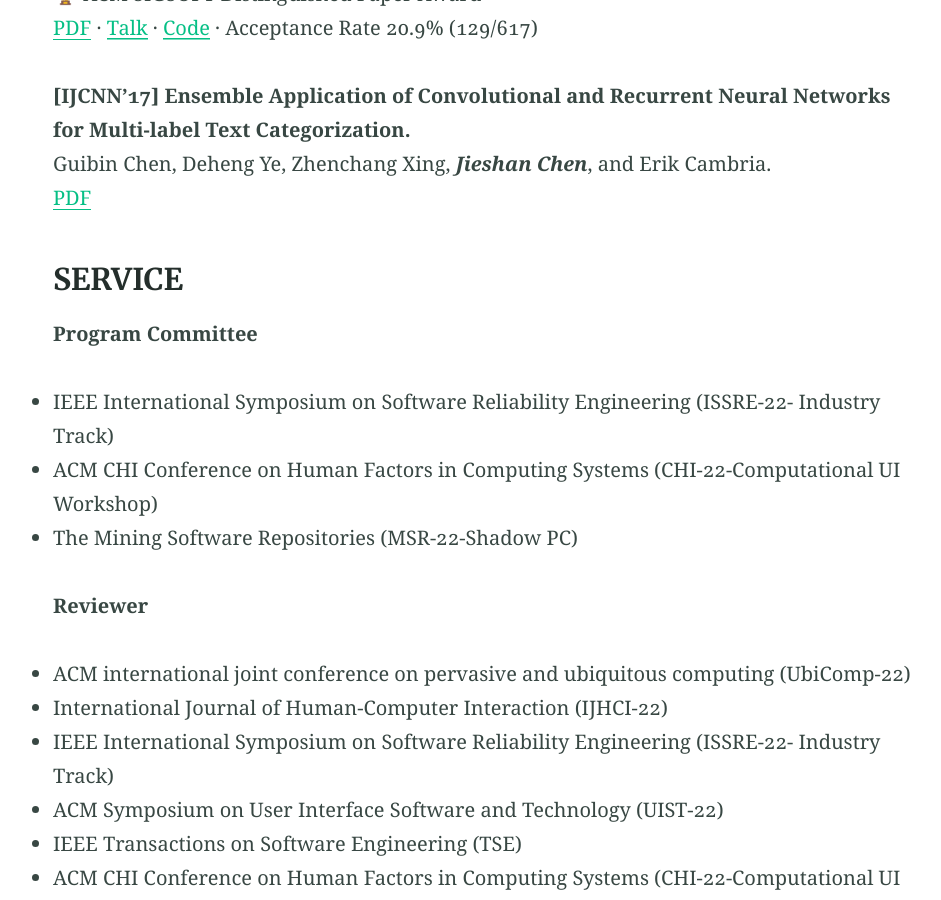
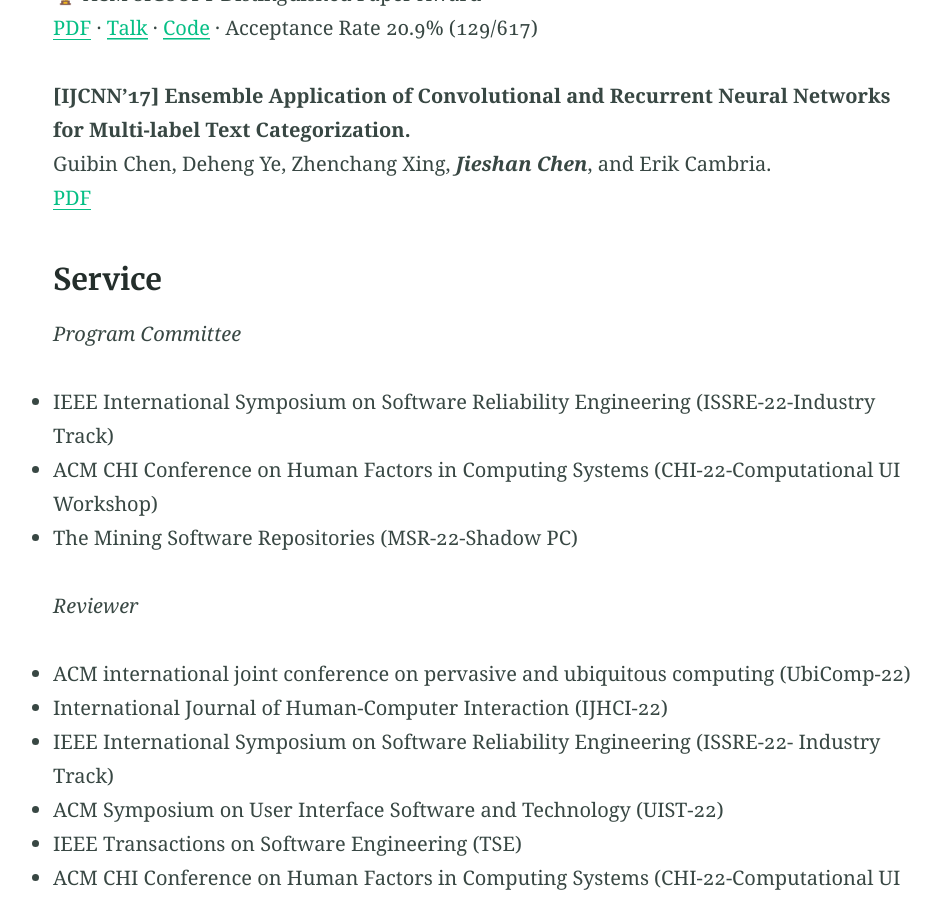
Before and after one commit to chenjshnn/chenjshnn.github.io, a Jekyll site: the page built from index.md, in a window 1280 px wide and 900 px high, scrolled down 2086 px. Shown: the whole window, without its empty margins (155-1096 px from the left). Built offline with Jekyll 4.4.1, drawn with Linux system fonts in a browser that asks for light colours.

```diff
--- a/index.md
+++ b/index.md
@@ -53,14 +53,14 @@ Guibin Chen, Deheng Ye, Zhenchang Xing, ***Jieshan Chen***, and Erik Cambria. <b
 [PDF](https://ieeexplore.ieee.org/document/7966144/keywords)
 
 
-### SERVICE
+### Service
 
-**Program Committee**
-- IEEE International Symposium on Software Reliability Engineering (ISSRE-22- Industry Track)
+*Program Committee* <br />
+- IEEE International Symposium on Software Reliability Engineering (ISSRE-22-Industry Track)
 - ACM CHI Conference on Human Factors in Computing Systems (CHI-22-Computational UI Workshop)
 - The Mining Software Repositories (MSR-22-Shadow PC)
 
-**Reviewer** <br />
+*Reviewer* <br />
 - ACM international joint conference on pervasive and ubiquitous computing (UbiComp-22)
 - International Journal of Human-Computer Interaction (IJHCI-22)
 - IEEE International Symposium on Software Reliability Engineering (ISSRE-22- Industry Track)
```
